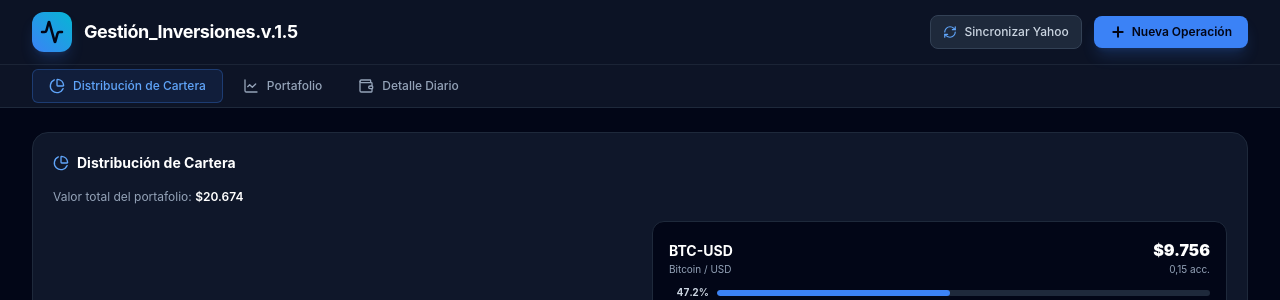
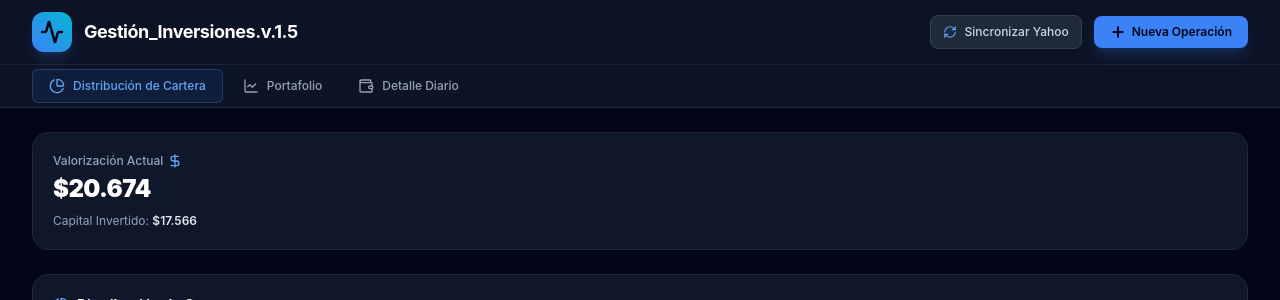
Before and after one commit to OscarCabelloM/weg_gestion_inversion_v1, a React (Vite) app in the folder frontend/: page / in a window 1280 px wide. Shown: the top 300 px of the page. Built offline with nearby package versions, Linux system fonts and the light colour scheme; no server answers.

Commit message:
web_gestion_inversion_v1.5 final

```diff
--- a/frontend/src/pages/DistribucionCarteraPage.jsx
+++ b/frontend/src/pages/DistribucionCarteraPage.jsx
@@ -1,5 +1,6 @@
-import { PieChart } from 'lucide-react';
+import { PieChart, DollarSign } from 'lucide-react';
 import Card from '@/components/ui/Card';
+import StatCard from '@/components/portfolio/StatCard';
 import PortfolioPieChart from '@/components/portfolio/PortfolioPieChart';
 import { formatUSD } from '@/lib/formatters';
 
@@ -8,17 +9,22 @@ import { formatUSD } from '@/lib/formatters';
  */
 export default function DistribucionCarteraPage({ portfolioSummary }) {
   const totalValue = portfolioSummary.totalPortfolioValue;
-  const openPositions = portfolioSummary.holdingsList
+  const openPositions = [...portfolioSummary.holdingsList]
     .filter((h) => !h.closed)
     .sort((a, b) => b.currentValue - a.currentValue);
 
   return (
     <div className="space-y-6">
+      <StatCard
+        label={<span className="flex items-center gap-1">Valorización Actual <DollarSign className="w-4 h-4 text-blue-400" /></span>}
+        value={formatUSD(portfolioSummary.totalPortfolioValue)}
+      >
+        <div>
+          Capital Invertido: <span className="font-semibold text-slate-200">{formatUSD(portfolioSummary.totalCostBasis)}</span>
+        </div>
+      </StatCard>
+
       <Card title="Distribución de Cartera" icon={PieChart}>
-        <p className="text-xs text-slate-400 mb-4">
-          Valor total del portafolio: <span className="text-white font-semibold">{formatUSD(totalValue)}</span>
-        </p>
-
         {openPositions.length === 0 ? (
           <p className="text-sm text-slate-500 text-center py-12">
             No hay posiciones abiertas actualmente. Registra una compra en el menú superior.
```
